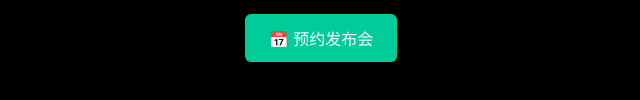
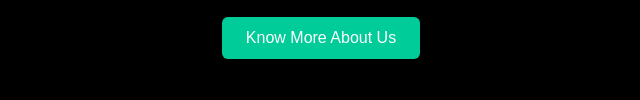
Before and after one commit to meownica/Mixo-Launch, a plain HTML site: page index.html in a window 1280 px wide. Shown: the part 522-622 px from the top of the page, without its empty margins (319-959 px from the left). Drawn offline with Linux system fonts and the light colour scheme.

Commit message:
Add files via upload

```diff
--- a/index.html
+++ b/index.html
@@ -28,13 +28,17 @@
       background-color: #00cc99;
       border: none;
       border-radius: 6px;
-      cursor: default;
+      cursor: pointer;
       text-decoration: none;
+      transition: background-color 0.3s;
+    }
+    .button:hover {
+      background-color: #009977;
     }
   </style>
 </head>
 <body>
   <img src="invite.jpg" alt="Mixo Poster">
-  <div class="button">📅 预约发布会</div>
+  <a class="button" href="https://mixocreative.mx" target="_blank">Know More About Us</a>
 </body>
 </html>
```
